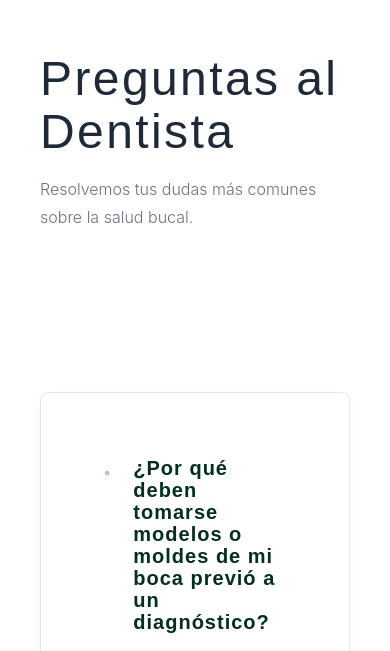
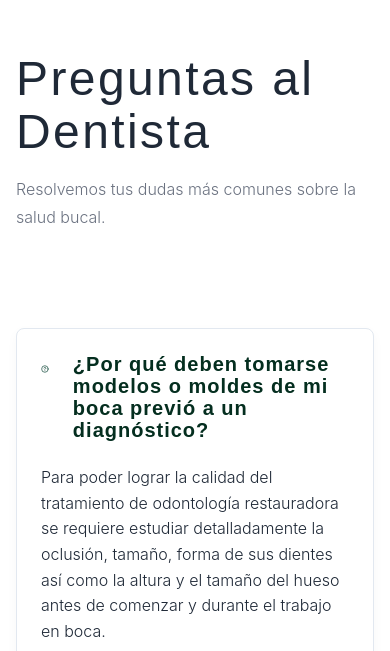
Before and after one commit to isabellaocampo2026-source/transformandosonrisas, a Next.js app: page /preguntas-al-dentista in a window 390 px wide. Shown: the part 193-844 px from the top of the page. Built offline with nearby package versions, Linux system fonts and the light colour scheme.

Commit message:
fix: reduce excessive padding on FAQ cards for better mobile readability

```diff
--- a/src/app/preguntas-al-dentista/page.jsx
+++ b/src/app/preguntas-al-dentista/page.jsx
@@ -48,20 +48,20 @@ export default function FAQ() {
     return (
         <main style={{ paddingTop: '150px', backgroundColor: 'var(--color-bg-white)', minHeight: '100vh' }}>
             <section className="section">
-                <div className="container" style={{ maxWidth: '800px' }}>
-                    <div className="text-center" style={{ marginBottom: 'var(--spacing-4xl)' }}>
+                <div className="container" style={{ maxWidth: '800px', paddingLeft: 'var(--spacing-sm)', paddingRight: 'var(--spacing-sm)' }}>
+                    <div className="text-center" style={{ marginBottom: 'var(--spacing-2xl)' }}>
                         <h1 className="hero-title" style={{ fontSize: '3rem' }}>Preguntas al Dentista</h1>
                         <p className="hero-subtitle" style={{ margin: '0 auto' }}>Resolvemos tus dudas más comunes sobre la salud bucal.</p>
                     </div>
 
                     <div className="faq-list flex flex-col gap-lg">
                         {faqs.map((faq, index) => (
-                            <div key={index} className="faq-item glass" style={{ padding: 'var(--spacing-xl)', borderRadius: 'var(--radius-lg)' }}>
+                            <div key={index} className="faq-item glass" style={{ padding: 'var(--spacing-md) var(--spacing-md)', borderRadius: 'var(--radius-lg)' }}>
                                 <div className="faq-question flex gap-md" style={{ alignItems: 'flex-start', marginBottom: 'var(--spacing-md)' }}>
                                     <HelpCircle className="text-primary flex-shrink-0" style={{ marginTop: '4px', color: 'var(--color-primary)' }} />
                                     <h3 style={{ fontSize: '1.25rem', color: 'var(--color-primary-dark)', margin: 0, fontWeight: 700 }}>{faq.q}</h3>
                                 </div>
-                                <div className="faq-answer" style={{ paddingLeft: 'calc(24px + var(--spacing-md))' }}>
+                                <div className="faq-answer" style={{ paddingLeft: '0' }}>
                                     <p style={{ margin: 0, color: 'var(--color-text-main)', lineHeight: 1.6 }}>{faq.a}</p>
                                 </div>
                             </div>
```
